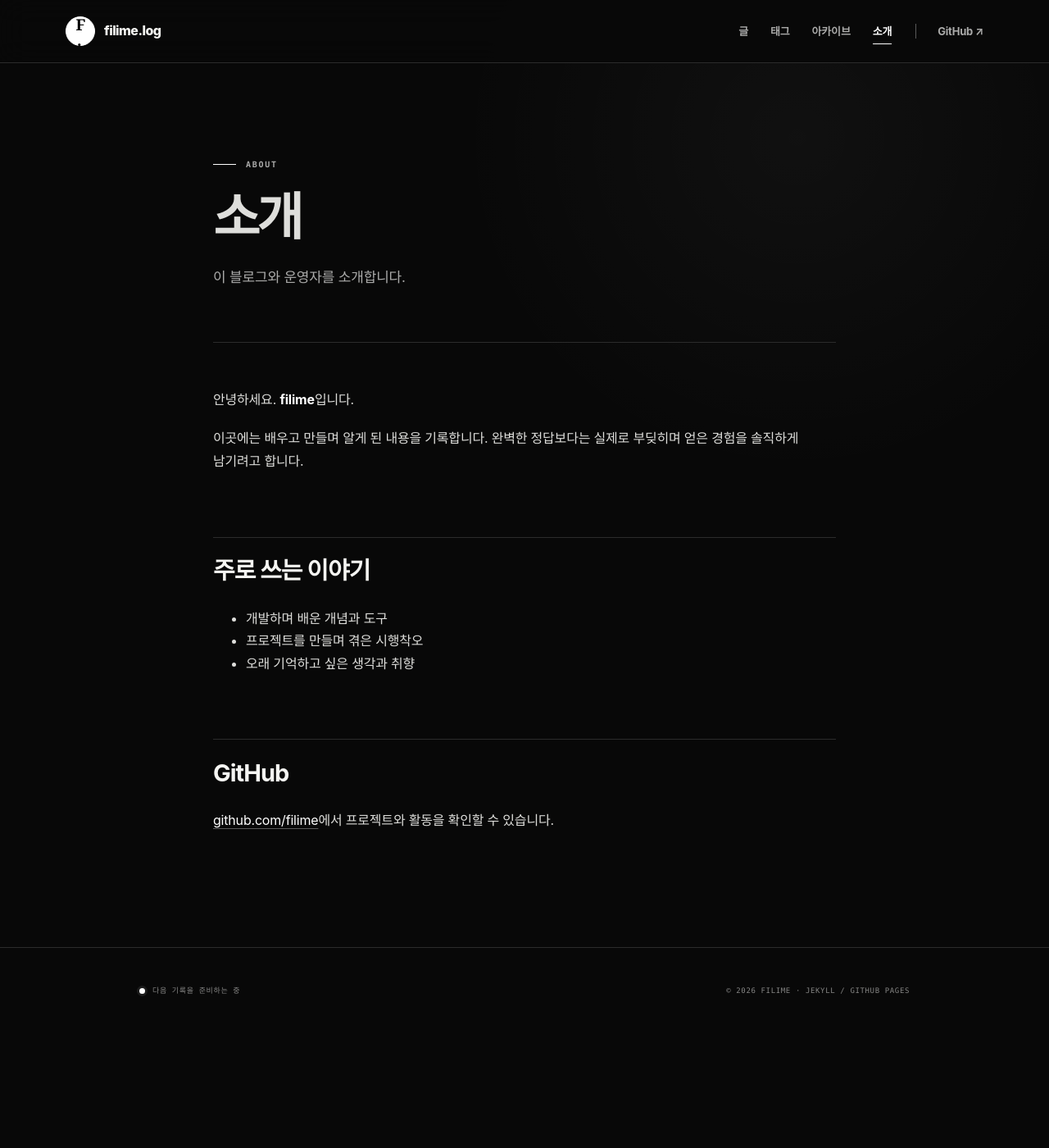
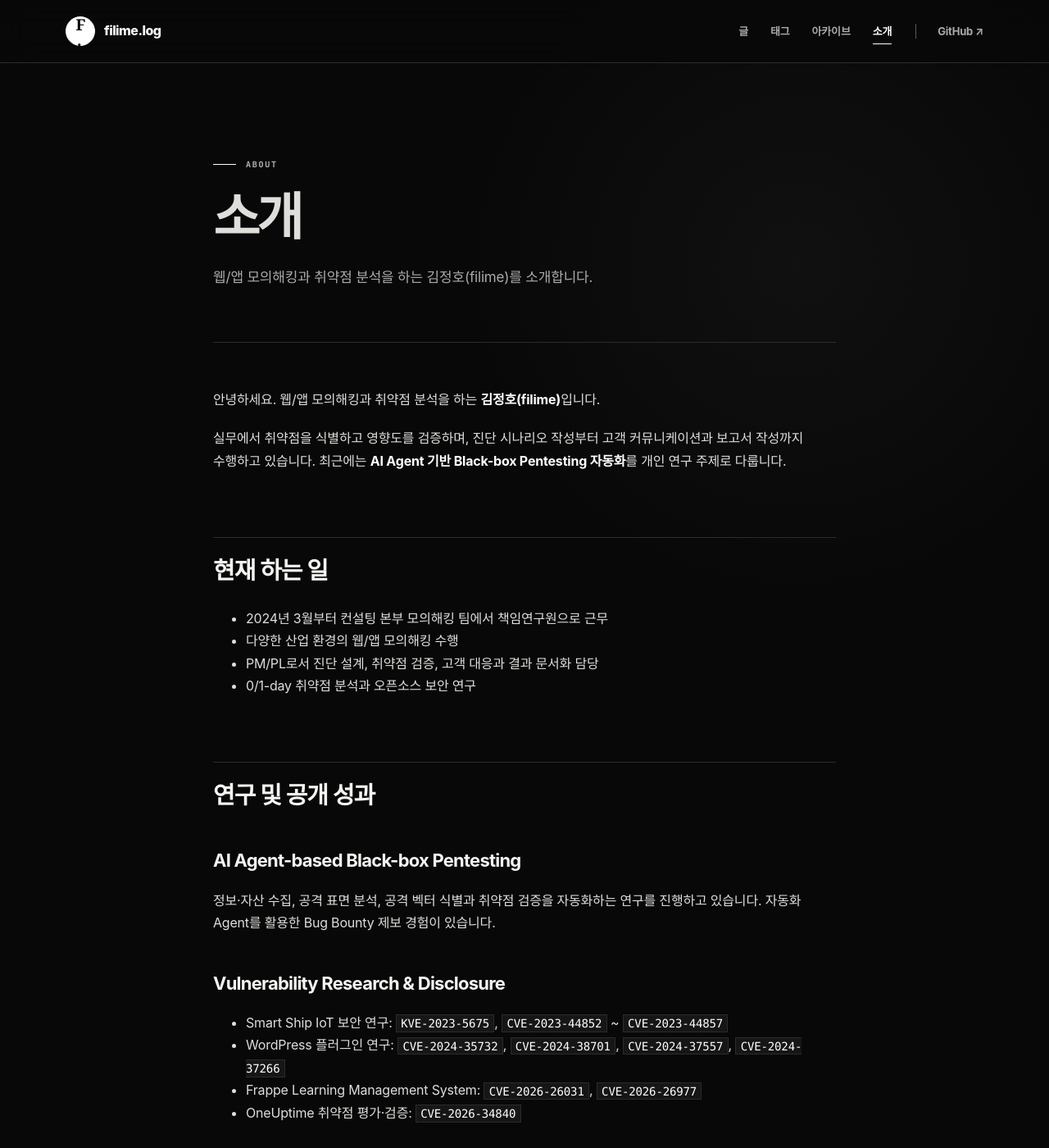
Before and after one commit to filime/filime.github.io, a Jekyll site: the page built from about.md, in a window 1280 px wide and 1400 px high. Shown: the whole window at 82% size. Built offline with Jekyll 4.4.1, drawn with Linux system fonts in a browser that asks for light colours; some of the changed text lies outside the part shown.

Commit message:
refresh profile from resume

```diff
--- a/_config.yml
+++ b/_config.yml
@@ -1,8 +1,15 @@
 title: "filime.log"
-description: "배운 것과 만든 것을 차곡차곡 기록합니다."
-author: "filime"
+description: "웹/앱 모의해킹, 취약점 분석과 AI Agent 기반 보안 연구를 기록합니다."
+author: "김정호"
 email: ""
 github_username: "filime"
+tistory_url: "https://filime.tistory.com"
+
+profile:
+  name: "김정호"
+  handle: "filime"
+  role: "Web/App Penetration Tester · Security Researcher · CTF Player"
+  avatar: "/assets/images/profile/avatar-filime.jpg"
 
 lang: ko-KR
 timezone: Asia/Seoul
--- a/_layouts/default.html
+++ b/_layouts/default.html
@@ -10,6 +10,11 @@
     <meta property="og:title" content="{% if page.title %}{{ page.title | escape }} · {% endif %}{{ site.title | escape }}">
     <meta property="og:description" content="{{ meta_description | escape }}">
     {% if site.url != '' %}<meta property="og:url" content="{{ page.url | absolute_url }}">{% endif %}
+    {% if site.profile.avatar %}
+      <meta property="og:image" content="{{ site.profile.avatar | absolute_url }}">
+      <meta property="og:image:alt" content="{{ site.profile.name | escape }} GitHub 프로필 이미지">
+      <meta name="twitter:card" content="summary">
+    {% endif %}
     <title>{% if page.title %}{{ page.title | escape }} · {% endif %}{{ site.title | escape }}</title>
     <link rel="stylesheet" href="{{ '/assets/css/style.css' | relative_url }}">
     {% if site.url != '' %}<link rel="canonical" href="{{ page.url | absolute_url }}">{% endif %}
--- a/about.md
+++ b/about.md
@@ -2,20 +2,57 @@
 layout: page
 title: 소개
 kicker: ABOUT
-description: 이 블로그와 운영자를 소개합니다.
+description: 웹/앱 모의해킹과 취약점 분석을 하는 김정호(filime)를 소개합니다.
 permalink: /about/
 ---
 
-안녕하세요. **filime**입니다.
+안녕하세요. 웹/앱 모의해킹과 취약점 분석을 하는 **김정호(filime)**입니다.
 
-이곳에는 배우고 만들며 알게 된 내용을 기록합니다. 완벽한 정답보다는 실제로 부딪히며 얻은 경험을 솔직하게 남기려고 합니다.
+실무에서 취약점을 식별하고 영향도를 검증하며, 진단 시나리오 작성부터 고객 커뮤니케이션과 보고서 작성까지 수행하고 있습니다. 최근에는 **AI Agent 기반 Black-box Pentesting 자동화**를 개인 연구 주제로 다룹니다.
 
-## 주로 쓰는 이야기
+## 현재 하는 일
 
-- 개발하며 배운 개념과 도구
-- 프로젝트를 만들며 겪은 시행착오
-- 오래 기억하고 싶은 생각과 취향
+- 2024년 3월부터 컨설팅 본부 모의해킹 팀에서 책임연구원으로 근무
+- 다양한 산업 환경의 웹/앱 모의해킹 수행
+- PM/PL로서 진단 설계, 취약점 검증, 고객 대응과 결과 문서화 담당
+- 0/1-day 취약점 분석과 오픈소스 보안 연구
 
-## GitHub
+## 연구 및 공개 성과
 
-[github.com/filime](https://github.com/filime)에서 프로젝트와 활동을 확인할 수 있습니다.
+### AI Agent-based Black-box Pentesting
+
+정보·자산 수집, 공격 표면 분석, 공격 벡터 식별과 취약점 검증을 자동화하는 연구를 진행하고 있습니다. 자동화 Agent를 활용한 Bug Bounty 제보 경험이 있습니다.
+
+### Vulnerability Research & Disclosure
+
+- Smart Ship IoT 보안 연구: `KVE-2023-5675`, `CVE-2023-44852` ~ `CVE-2023-44857`
+- WordPress 플러그인 연구: `CVE-2024-35732`, `CVE-2024-38701`, `CVE-2024-37557`, `CVE-2024-37266`
+- Frappe Learning Management System: `CVE-2026-26031`, `CVE-2026-26977`
+- OneUptime 취약점 평가·검증: `CVE-2026-34840`
+
+## CTF & Competition
+
+- DEFCON 34 Finalist, DEFCON 33 Finalist 10th
+- CodeGate 2026·2025 General Final, CodeGate 2023 University Final
+- CCE 2024 Finalist, HSPACE Partners League 2024 Finalist 3rd
+- SecureX Challenge 2025, WHITEHAT CONTEST 2025 Finalist
+
+## 교육 및 활동
+
+- **세종대학교 정보보호학과** · 2027년 2월 졸업 예정
+- **Best of the Best 12기** · 취약점 분석 트랙 수료
+- **RewriteLab** · Researcher, 2026년 1월 ~ 현재
+- **SecurityFactorial** · 웹 트랙 멘토·운영, 2020 ~ 2026
+- **화이트햇스쿨** · Project Leader, 2025
+- **제13회 레몬 세미나** · 「Zero부터 시작하는 웹해커의 취뽀하기」 발표
+
+## 기술
+
+`Burp Suite` · `JavaScript` · `Node.js` · `Python` · `PHP` · `MySQL` · `IDA`
+
+## Links
+
+- [GitHub](https://github.com/filime)
+- [Tistory](https://filime.tistory.com)
+
+<small>프로필 정보는 2026년 7월 기준입니다.</small>
--- a/assets/css/style.css
+++ b/assets/css/style.css
@@ -1269,11 +1269,11 @@ video {
 .layout-home .profile-mark {
   width: 112px;
   height: 112px;
+  overflow: hidden;
   border-color: var(--line-strong);
   background: var(--surface);
   box-shadow: none;
-  font-size: 39px;
-  letter-spacing: -0.07em;
+  text-decoration: none;
 }
 
 .layout-home .profile-mark::before {
@@ -1281,6 +1281,18 @@ video {
   border-color: var(--line);
   border-top-color: var(--line-strong);
   transform: none;
+}
+
+.layout-home .profile-mark img {
+  width: 100%;
+  height: 100%;
+  border-radius: inherit;
+  object-fit: cover;
+  transition: transform 180ms ease;
+}
+
+.layout-home .profile-mark:hover img {
+  transform: scale(1.035);
 }
 
 .layout-home .intro-copy h1 {
@@ -1298,6 +1310,12 @@ video {
   font-size: 16px;
   font-weight: 700;
   line-height: 1.45;
+}
+
+.layout-home .intro-role span {
+  color: var(--muted);
+  font-family: var(--mono);
+  font-size: 0.82em;
 }
 
 .layout-home .hero-copy {
```
Also changed, not shown: _layouts/home.html (+11 -9 lines), assets/images/profile/avatar-filime.jpg (added).
